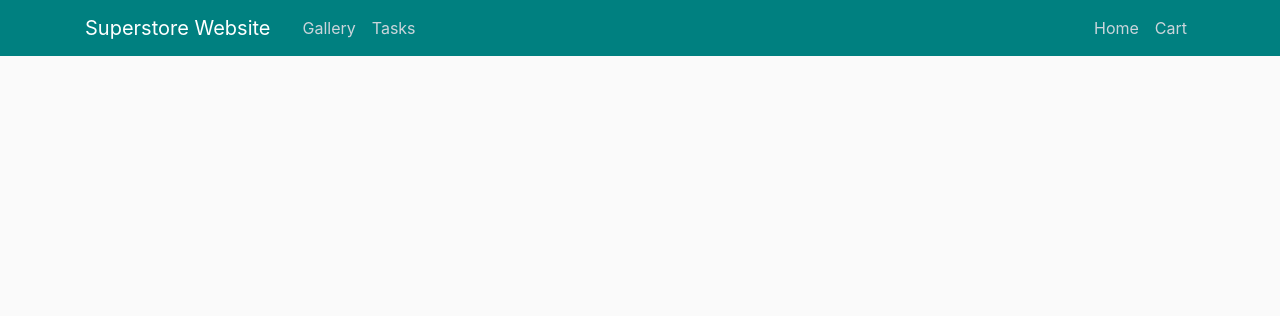
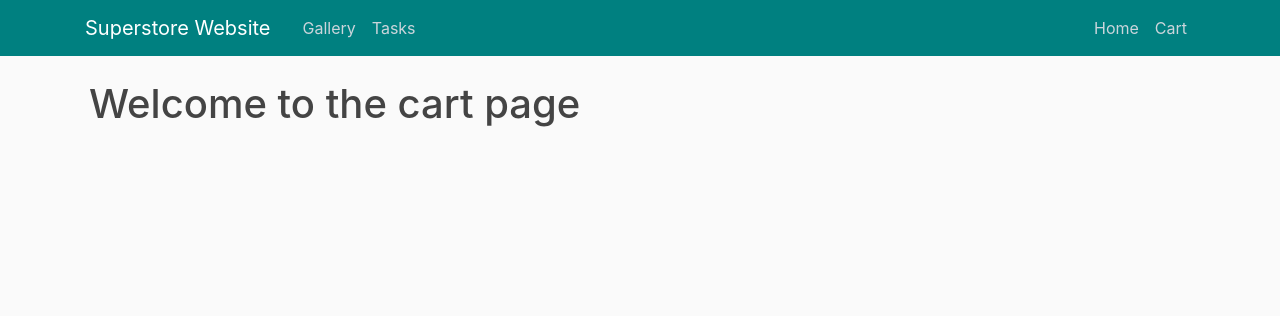
Before and after one commit to ogarza98/superStore_CS3773, a Django app: template django_project/superStore_website/templates/superStore_website/cart.html in a window 1280 px wide. Shown: the top 316 px of the page. Run offline with Django 3.2, Linux system fonts and the light colour scheme; the template is opened without the code that fills it, so the values that code supplies are empty; some libraries are stand-ins or nearby versions.

Commit message:
attempting to link cart page

```diff
--- a/django_project/superStore_website/templates/superStore_website/base.html
+++ b/django_project/superStore_website/templates/superStore_website/base.html
@@ -36,7 +36,7 @@
             <!-- Navbar Right Side -->
             <div class="navbar-nav">
                 <a class="nav-item nav-link" href="{% url 'home' %}">Home</a>
-                <a class="nav-item nav-link" href="#">Cart</a>
+                <a class="nav-item nav-link" href="{% url 'cart' %}">Cart</a>
             </div>
           </div>
         </div>
--- a/django_project/superStore_website/templates/superStore_website/cart.html
+++ b/django_project/superStore_website/templates/superStore_website/cart.html
@@ -1,4 +1,4 @@
 {% extends "superStore_website/base.html" %}
 {% block content %}
-
+<h1>Welcome to the cart page</h1>
 {% endblock content %}
--- a/django_project/superStore_website/views.py
+++ b/django_project/superStore_website/views.py
@@ -8,3 +8,6 @@ def home(request):
     }
 
     return render(request, 'superStore_website/home.html', context)
+
+def cart(request):
+    return render(request, 'superStore_website/cart.html')
```
